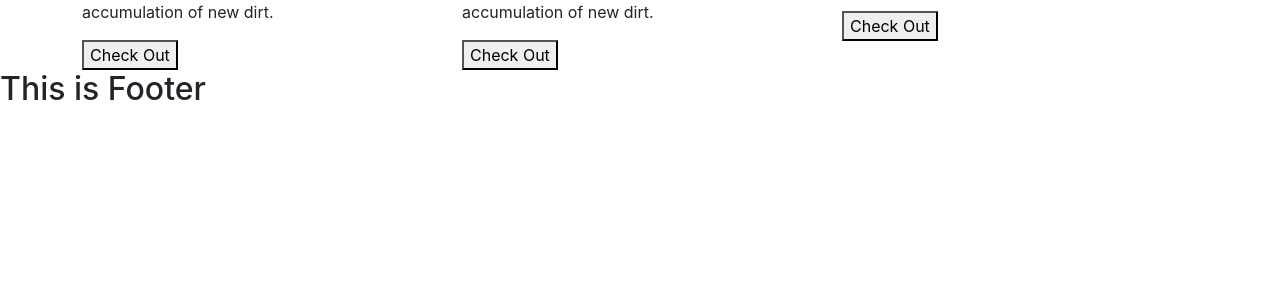
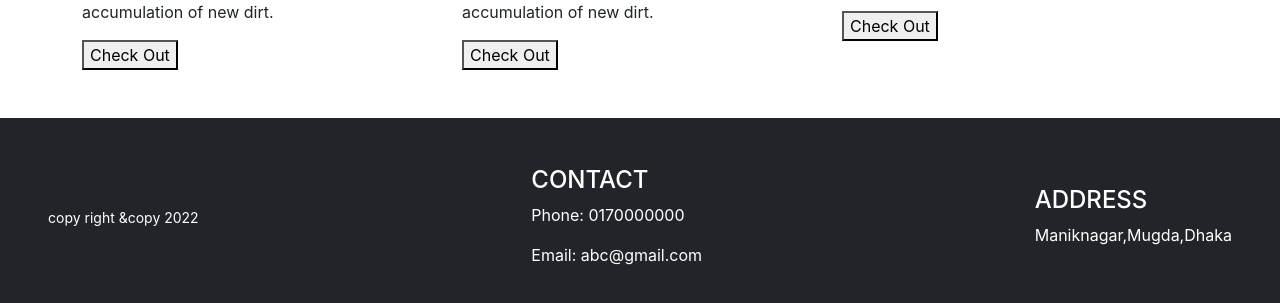
Before and after one commit to AbdMamun1999/independent-service-provider, a React (Create React App) app: page / in a window 1280 px wide. Shown: the part 1083-1386 px from the top of the page. Before the commit the page ends 1200 px from the top, so only its background shows below. Built offline with nearby package versions, Linux system fonts and the light colour scheme; no server answers.

Commit message:
add footer component

```diff
--- a/src/Pages/Shared/Footer/Footer.js
+++ b/src/Pages/Shared/Footer/Footer.js
@@ -1,9 +1,29 @@
 import React from 'react';
 
 const Footer = () => {
+    const date = new Date().getFullYear()
     return (
-        <div>
-            <h2>This is Footer</h2>
+        <div className='bg-dark mt-5 text-white p-5'>
+            <div className=' d-flex justify-content-between align-items-center'>
+                <p className='text-white'><small>copy right &copy {date}</small></p>
+                <div>
+                    <h4>
+                        CONTACT
+                    </h4>
+                    <div>
+                        <p>
+                            <span>Phone: 0170000000</span>
+                        </p>
+                        <p>
+                        <span>Email: abc@gmail.com</span>
+                        </p>
+                    </div>
+                </div>
+                <div>
+                    <h4>ADDRESS</h4>
+                    <address>Maniknagar,Mugda,Dhaka</address>
+                </div>
+            </div>
         </div>
     );
 };
--- a/src/Pages/Shared/Header/Header.js
+++ b/src/Pages/Shared/Header/Header.js
@@ -21,7 +21,7 @@ const Header = () => {
         <Navbar.Toggle aria-controls="responsive-navbar-nav" />
         <Navbar.Collapse id="responsive-navbar-nav">
           <Nav className="me-auto">
-            <Nav.Link href="#features">Services</Nav.Link>
+            <Nav.Link href="/#services">Services</Nav.Link>
             <Nav.Link as={Link} to='/blogs'>Blogs</Nav.Link>
           </Nav>
           <Nav>
```
